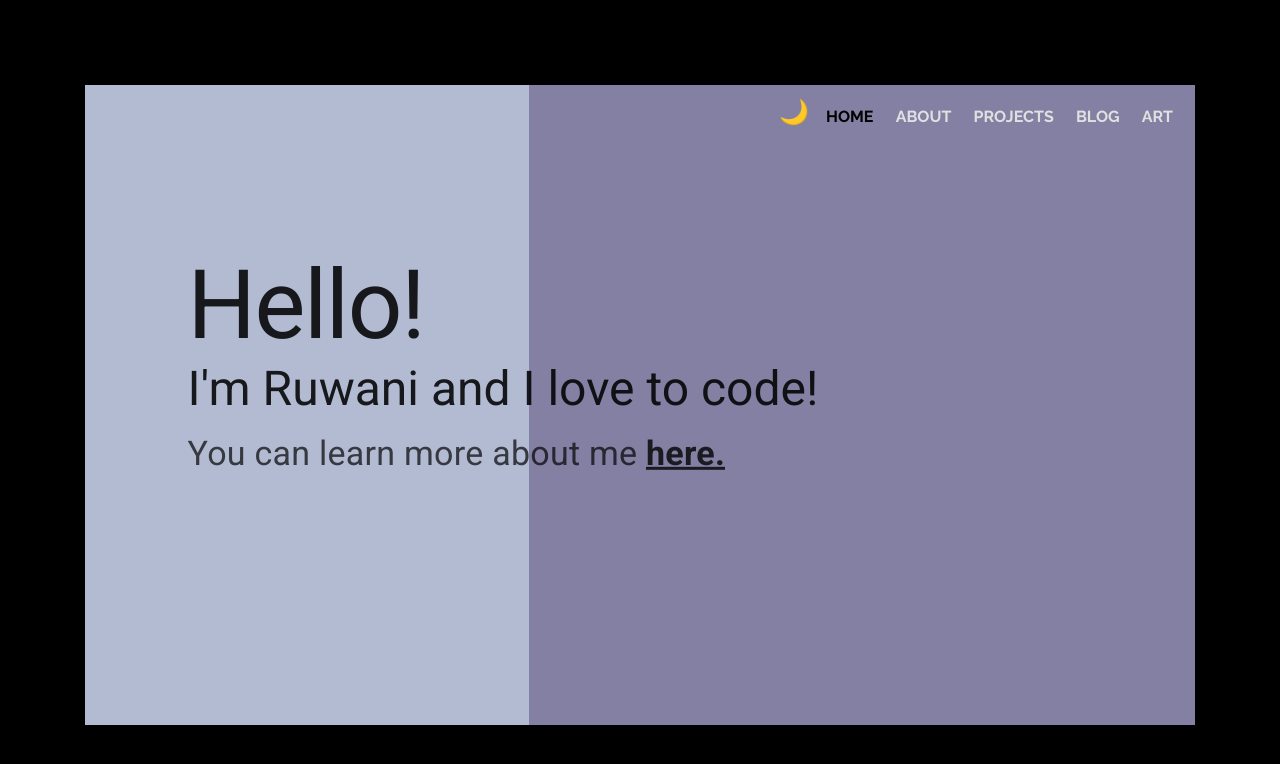
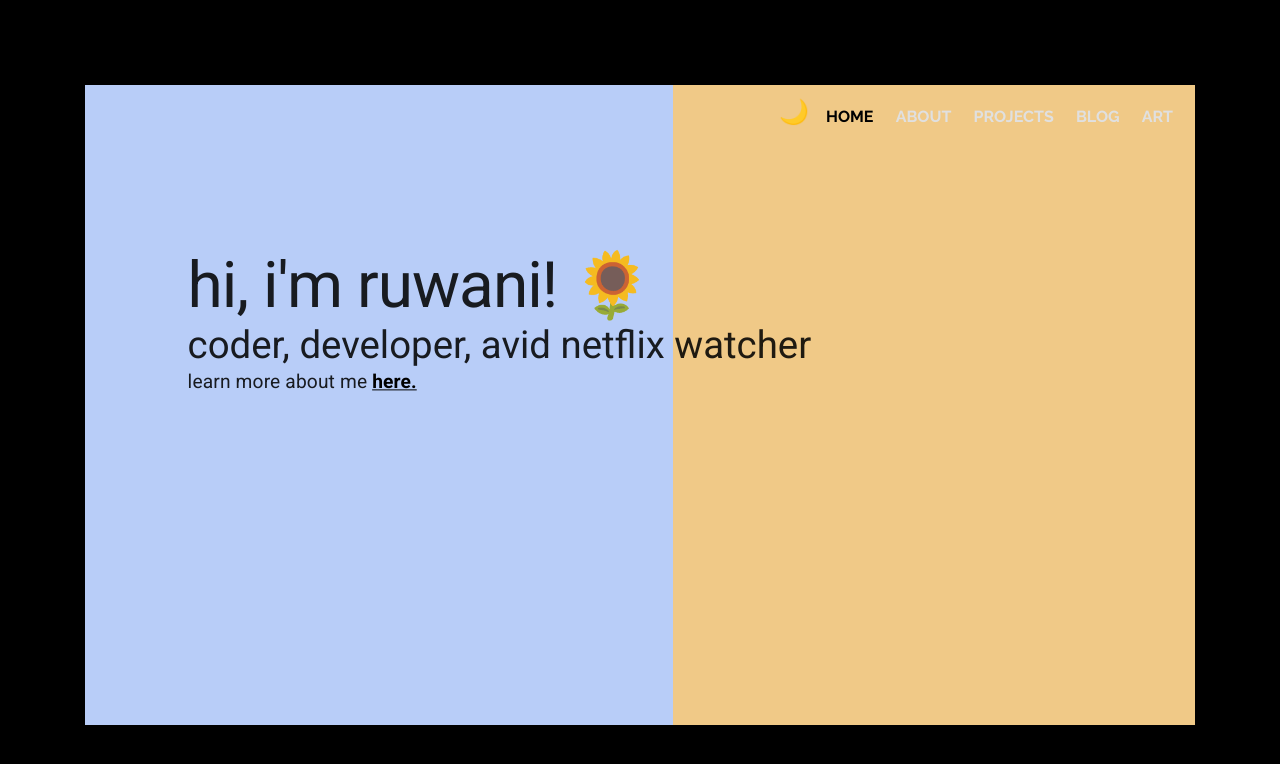
Before and after one commit to ruwanidealwis/ruwanidealwis.github.io, a Gatsby site in the folder gatsby-site/: page / in a window 1280 px wide. Built offline with nearby package versions, Linux system fonts and the light colour scheme; Gatsby itself is replaced by a stand-in of ours.

Commit message:
update title page

```diff
--- a/gatsby-site/src/pages/index.js
+++ b/gatsby-site/src/pages/index.js
@@ -16,7 +16,7 @@ class Home extends React.Component {
           <div
             style={{
               background:
-                "linear-gradient(to left,  var(--main) 60%, var(--secondary)  0%)",
+                "linear-gradient(to left,  var(--main) 47%, var(--secondary)  0%)",
               minHeight: "80vh",
             }}
           >
@@ -24,20 +24,19 @@ class Home extends React.Component {
 
             <Grid container spacing={4} alignItems={"center"}>
               <Grid item md={12} style={{ margin: "9%" }}>
-                <Typist cursor={{ hideWhenDone: true, show: false }}>
-                  <Typist.Delay ms={200} />
-                  <Typography id="headTitle" variant="h1">
-                    Hello!
+
+
+                  <Typography id="headTitle" variant="h1" style={{ fontSize:'5vw'}}>
+                  hi, i'm ruwani! 🌻
                   </Typography>
-                  <Typist.Delay ms={500} />
 
-                  <Typography variant="h3" id="subTitle">
-                    I'm Ruwani and I love to code!
+
+                <Typography variant="h3" id="subTitle" style={{ fontSize: '3vw' }}>
+                    coder, developer, avid netflix watcher
                   </Typography>
-                </Typist>
 
-                <Typography id="smallBio" variant="h4">
-                  You can learn more about me{" "}
+                <Typography id="smallBio" variant="h4" style={{ fontSize: '1.5vw' }}>
+                  learn more about me{" "}
                   <AniLink
                     activeStyle={{ color: "#ffce72" }}
                     swipe
--- a/gatsby-site/static/styles/index.css
+++ b/gatsby-site/static/styles/index.css
@@ -10,8 +10,9 @@ body {
   background-color: var(--bg);
   --opc: white;
   --link: rgb(224, 224, 224);
-  --main: #8380a4;
-  --secondary: #b3bbd3;
+  --main: #F0C987;
+  --secondary: #B8CDF8
+;
 }
 
 body.light {
@@ -67,11 +68,11 @@ a:hover {
 
   -webkit-animation-name: fadeinBio;
   -webkit-animation-duration: 2s;
-  -webkit-animation-delay: 4s;
+  -webkit-animation-delay: 1s;
   -webkit-animation-fill-mode: forwards;
   animation-name: fadeinBio;
   animation-duration: 2s;
-  animation-delay: 4s;
+  animation-delay: 1s;
   animation-fill-mode: forwards;
 }
 
```
